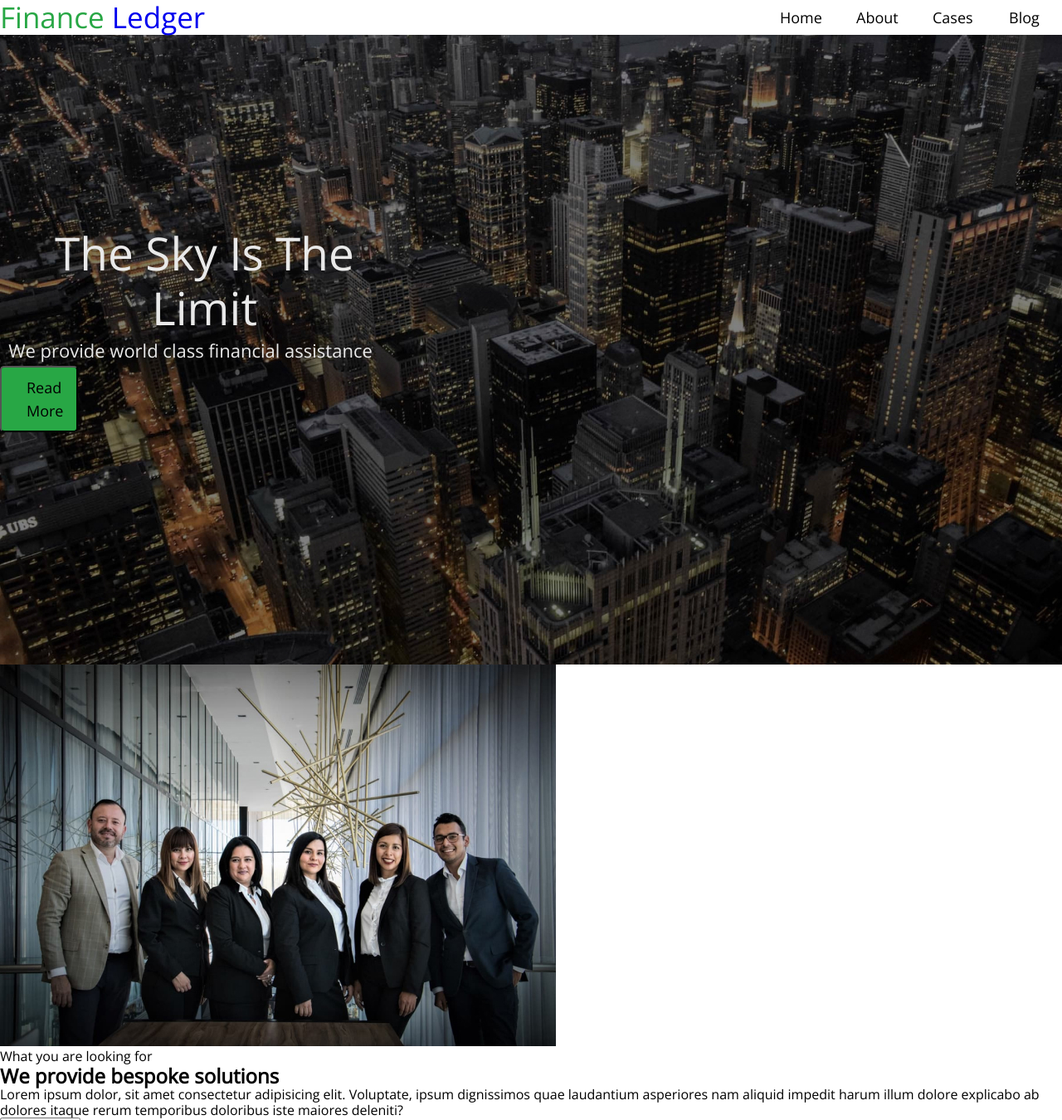
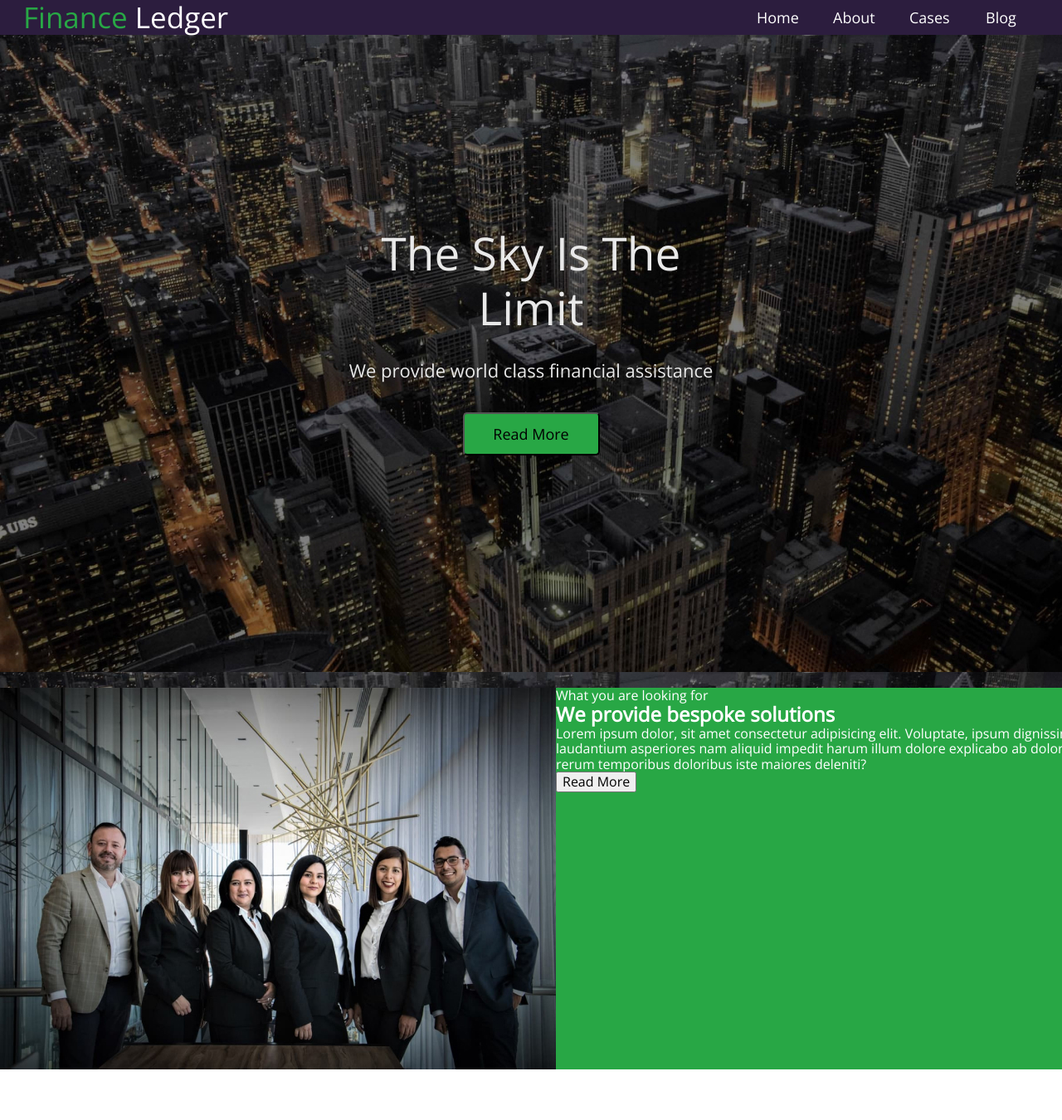
Before and after one commit to Koval0050/practice, a plain HTML site: page index.html in a window 1280 px wide. Shown: the top 1350 px of the page at 83% size. Drawn offline with nearby package versions, Linux system fonts and the light colour scheme.

Commit message:
css to maim

```diff
--- a/css/style.css
+++ b/css/style.css
@@ -12,17 +12,34 @@ p {
 }
 body {
 	font-family: "Open Sans", sans-serif;
+	color: #ffffff;
 }
-.link{
+.link {
 	text-decoration: none;
 }
-.list{
+.list {
 	list-style: none;
 }
 .accent {
 	color: #28a745;
 }
+
+.container {
+	width: 1360px;
+	margin: 0 auto;
+}
+
+.header-container {
+	padding-right: 28px;
+	padding-left: 28px;
+}
+
+.header {
+	background-color: #2c1d3e;
+}
+
 .logo {
+	color: inherit;
 	/* width: 113px; */
 	font-size: 35px;
 	line-height: calc(42 / 35);
@@ -39,6 +56,8 @@ body {
 	line-height: calc(66 / 55);
 	text-align: center;
 	color: #e9e9e9;
+
+  margin-bottom: 24px;
 }
 .hero-text {
 	width: 459px;
@@ -47,31 +66,54 @@ body {
 	line-height: calc(37 / 22);
 	text-align: center;
 	color: #e9e9e9;
+
+  margin-bottom: 32px;
 }
 .hero-btn {
-  width: 94px;
+
+  font-family: inherit;
 	font-size: 18px;
 	line-height: calc(28 / 18);
 	text-align: center;
 	padding: 10px 30px;
 	background: #28a745;
 	border-radius: 5px;
+	width: 165px;
 }
-.navbar{
+.navbar {
 	display: flex;
 	justify-content: space-between;
 	align-items: center;
 }
-.nav{
+.nav {
 	display: flex;
 	column-gap: 40px;
 }
-.hero{
+.hero {
 	background-image: url(../images/hero-background.jpg);
 	padding-top: 230px;
 	padding-bottom: 280px;
+	display: flex;
+	/* justify-content: center; */
+	align-items: center;
+	flex-direction: column;
 }
-.container{
-    width: 1360px;
-    margin: 0 auto;
+.our-team {
+  background: #28A745;
 }
+.container {
+}
+.our-team-container {
+  display: flex;
+}
+.our-team-content {
+
+}
+.our-team-suptitle {
+}
+.our-team-title {
+}
+.our-team-text {
+}
+.our-team-btn {
+}
--- a/index.html
+++ b/index.html
@@ -9,28 +9,38 @@
 		<link rel="preconnect" href="https://fonts.gstatic.com" crossorigin />
 		<link
 			href="https://fonts.googleapis.com/css2?family=Open+Sans:wght@300;400&display=swap"
-      rel="stylesheet"
-    />
+			rel="stylesheet" />
 		<link
 			rel="stylesheet"
 			href="https://cdnjs.cloudflare.com/ajax/libs/modern-normalize/1.1.0/modern-normalize.min.css"
 			integrity="sha512-wpPYUAdjBVSE4KJnH1VR1HeZfpl1ub8YT/NKx4PuQ5NmX2tKuGu6U/JRp5y+Y8XG2tV+wKQpNHVUX03MfMFn9Q=="
 			crossorigin="anonymous"
-      referrerpolicy="no-referrer"
-    />
+			referrerpolicy="no-referrer" />
 		<link rel="stylesheet" href="./css/style.css" />
 	</head>
 	<body>
-    <header>
-      <div class="container">
+		<header class="header">
+			<div class="container header-container">
 				<nav class="navbar">
-        <a href="#" class="logo link"><span class="accent"> Finance</span> Ledger</a>
+					<a href="#" class="logo link"
+						><span class="accent"> Finance</span> Ledger</a
+					>
 					<ul class="nav list">
-          <li class="nav-item"><a href="#" class="nav-item-link link"></a>Home</li>
-          <li class="nav-item"><a href="#" class="nav-item-link link"></a>About</li>
-          <li class="nav-item"><a href="#" class="nav-item-link link"></a>Cases</li>
-          <li class="nav-item"><a href="#" class="nav-item-link link"></a>Blog</li>
-          <li class="nav-item"><a href="#" class="nav-item-link link"></a>Contact</li>
+						<li class="nav-item">
+							<a href="#" class="nav-item-link link"></a>Home
+						</li>
+						<li class="nav-item">
+							<a href="#" class="nav-item-link link"></a>About
+						</li>
+						<li class="nav-item">
+							<a href="#" class="nav-item-link link"></a>Cases
+						</li>
+						<li class="nav-item">
+							<a href="#" class="nav-item-link link"></a>Blog
+						</li>
+						<li class="nav-item">
+							<a href="#" class="nav-item-link link"></a>Contact
+						</li>
 					</ul>
 				</nav>
 			</div>
@@ -41,17 +51,21 @@
 				<p class="hero-text">We provide world class financial assistance</p>
 				<button type="button" class="hero-btn">Read More</button>
 			</section>
-      <section>
+			<section class="our-team">
+				<div class="container our-team-container">
 					<img src="./images/img1.jpg" alt="our team" />
-        <p>What you are looking for</p>
-        <h2>We provide bespoke solutions</h2>
-        <p>
-          Lorem ipsum dolor, sit amet consectetur adipisicing elit. Voluptate,
-          ipsum dignissimos quae laudantium asperiores nam aliquid impedit harum
-          illum dolore explicabo ab dolores itaque rerum temporibus doloribus
-          iste maiores deleniti?
+					<div class="our-team-content">
+						<p class="our-team-suptitle">What you are looking for</p>
+						<h2 class="our-team-title">We provide bespoke solutions</h2>
+						<p class="our-team-text">
+							Lorem ipsum dolor, sit amet consectetur adipisicing elit.
+							Voluptate, ipsum dignissimos quae laudantium asperiores nam
+							aliquid impedit harum illum dolore explicabo ab dolores itaque
+							rerum temporibus doloribus iste maiores deleniti?
 						</p>
-        <button type="button">Read More</button>
+						<button class="our-team-btn" type="button">Read More</button>
+					</div>
+				</div>
 			</section>
 			<section>
 				<p>This is what we do</p>
@@ -96,8 +110,7 @@
 					src="./images/rectangle-7.jpg"
 					alt="coffee card"
 					width="670"
-          height="460"
-        />
+					height="460" />
 			</section>
 			<section>
 				<p>Who we are</p>
@@ -112,8 +125,7 @@
 							src="./images/rectangle-8.jpg"
 							alt="coworker 1"
 							width="421"
-              height="286"
-            />
+							height="286" />
 						<h2>John Doe</h2>
 						<p>President</p>
 					</li>
@@ -122,8 +134,7 @@
 							src="./images/rectangle-9.jpg"
 							alt="coworker 2"
 							width="422"
-              height="286"
-            />
+							height="286" />
 						<h2>Jane Doe</h2>
 						<p>Vice President</p>
 					</li>
@@ -132,8 +143,7 @@
 							src="./images/rectangle-10.jpg"
 							alt="coworker 3"
 							width="420"
-              height="284"
-            />
+							height="284" />
 						<h2>Steve Smith</h2>
 						<p>Marketing Head</p>
 					</li>
```
Lines whose indentation alone changed are shown as unchanged.
